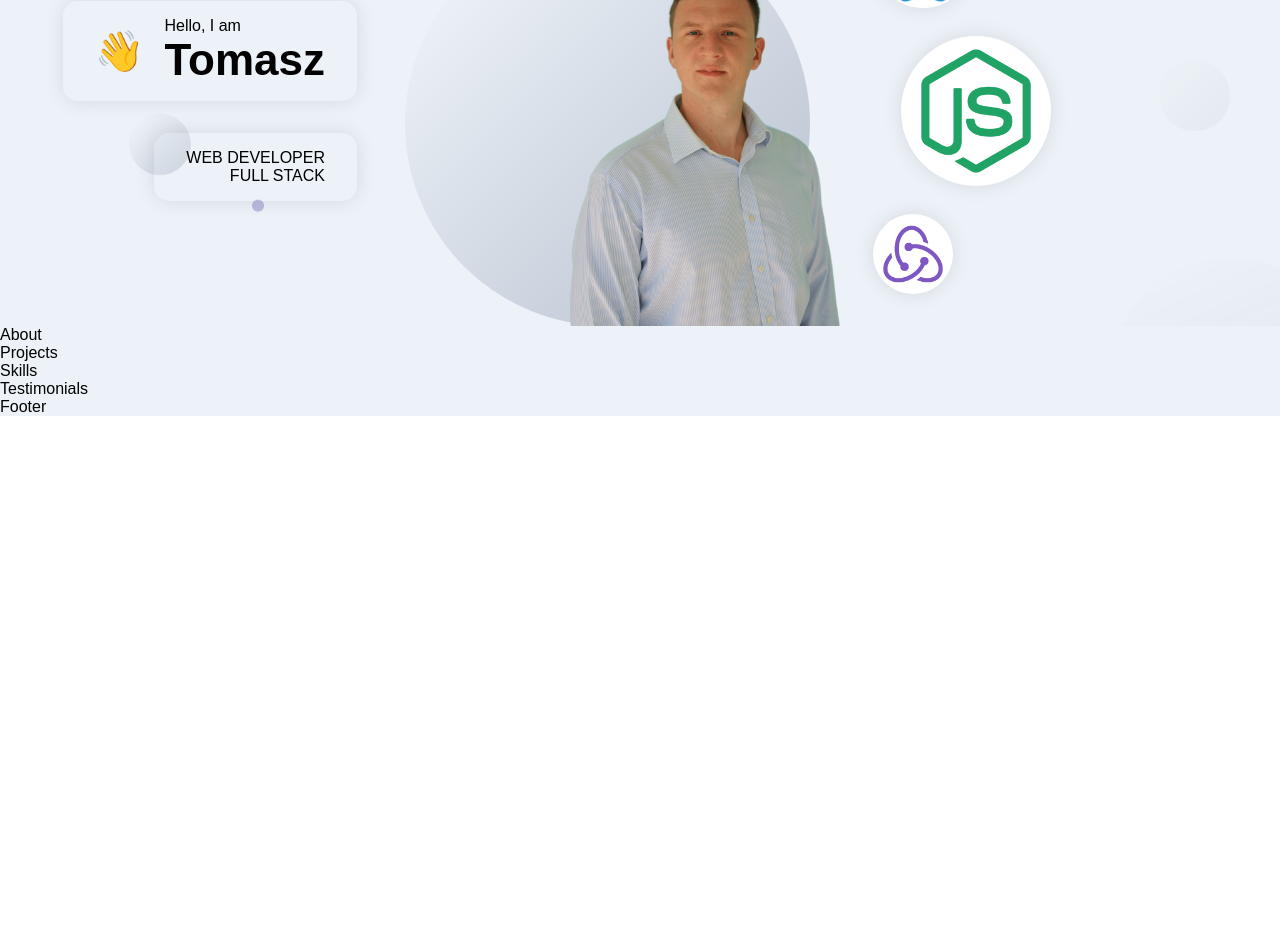
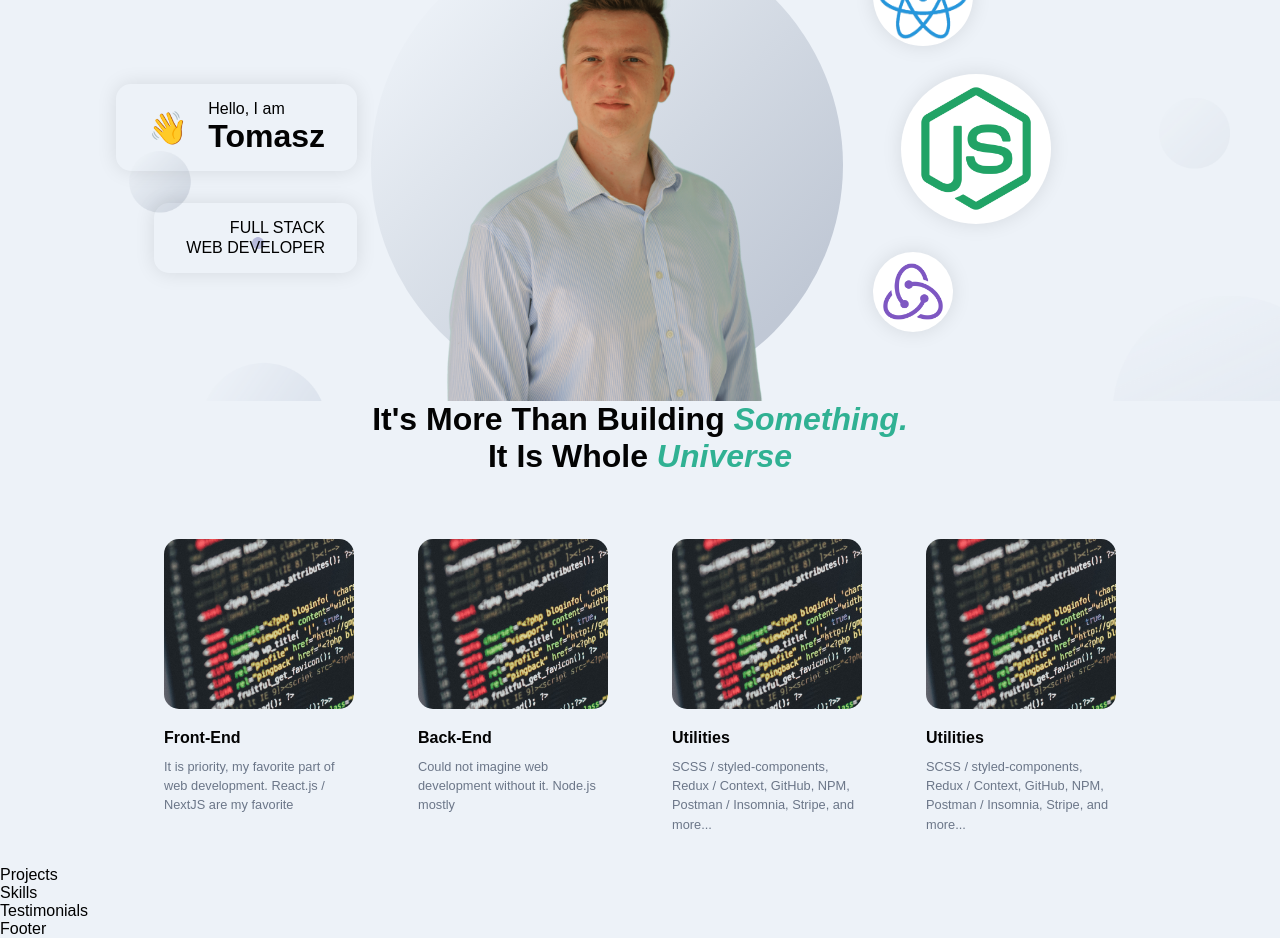
Before and after one commit to JiiXaa/skill-showcase, a React (Create React App) app: page / in a window 1280 px wide. Shown: the part 220-1158 px from the top of the page. Before the commit the page ends 800 px from the top, so only its background shows below. Built offline with nearby package versions, Linux system fonts and the light colour scheme.

Commit message:
about section

```diff
--- a/src/App.scss
+++ b/src/App.scss
@@ -51,13 +51,14 @@
 }
 
 .head-text {
-  font-size: 2.75rem;
+  font-size: 2rem;
   font-weight: 800;
   text-align: center;
   color: var(--black-color);
   text-transform: capitalize;
 
   span {
+    font-style: italic;
     color: var(--secondary-color);
   }
 
--- a/src/constants/images.js
+++ b/src/constants/images.js
@@ -5,4 +5,6 @@ import react from '../assets/react.png';
 import redux from '../assets/redux.png';
 import node from '../assets/node.png';
 
-export default { myLogo, profilePic, circle, react, redux, node };
+import about01 from '../assets/about01.jpg';
+
+export default { myLogo, profilePic, circle, react, redux, node, about01 };
--- a/src/container/About/About.js
+++ b/src/container/About/About.js
@@ -1,8 +1,67 @@
-import React from 'react';
+import React, { useState, useEffect } from 'react';
+import { motion } from 'framer-motion';
+
 import './About.scss';
+import { images } from '../../constants';
+
+const aboutInfoEl = [
+  {
+    title: 'Front-End',
+    description:
+      'It is priority, my favorite part of web development. React.js / NextJS are my favorite',
+    imgUrl: images.about01,
+  },
+  {
+    title: 'Back-End',
+    description: 'Could not imagine web development without it. Node.js mostly',
+    imgUrl: images.about01,
+  },
+  {
+    title: 'Utilities',
+    description:
+      'SCSS / styled-components, Redux / Context, GitHub, NPM, Postman / Insomnia, Stripe, and more...',
+    imgUrl: images.about01,
+  },
+  {
+    title: 'Utilities',
+    description:
+      'SCSS / styled-components, Redux / Context, GitHub, NPM, Postman / Insomnia, Stripe, and more...',
+    imgUrl: images.about01,
+  },
+];
 
 function About() {
-  return <div>About</div>;
+  return (
+    <>
+      <h2 className='head-text'>
+        It's more than building
+        <span> Something.</span>
+        <br />
+        It is whole
+        <span> Universe</span>
+      </h2>
+
+      <div className='app__profiles'>
+        {aboutInfoEl.map((about, i) => (
+          <motion.div
+            whileInView={{ opacity: 1 }}
+            whileHover={{ scale: 1.1 }}
+            transition={{ duration: 0.5, type: 'tween' }}
+            className='app__profile-item'
+            key={about.title + i}
+          >
+            <img src={about.imgUrl} alt={about.title} />
+            <h2 className='bold-text' style={{ marginTop: 20 }}>
+              {about.title}
+            </h2>
+            <p className='p-text' style={{ marginTop: 10 }}>
+              {about.description}
+            </p>
+          </motion.div>
+        ))}
+      </div>
+    </>
+  );
 }
 
 export default About;
--- a/src/container/About/About.scss
+++ b/src/container/About/About.scss
@@ -0,0 +1,38 @@
+.app__about {
+  flex: 1;
+  width: 100%;
+  flex-direction: column;
+}
+
+.app__profiles {
+  display: flex;
+  justify-content: center;
+  align-items: flex-start;
+  flex-wrap: wrap;
+  margin-top: 2rem;
+}
+
+.app__profile-item {
+  width: 190px;
+  display: flex;
+  justify-content: flex-start;
+  align-items: flex-start;
+  flex-direction: column;
+  margin: 2rem;
+
+  img {
+    width: 100%;
+    height: 170px;
+    border-radius: 15px;
+    object-fit: cover;
+  }
+
+  @media screen and (min-width: 2000px) {
+    width: 370px;
+    margin: 2rem 4rem;
+    img {
+      width: 100%;
+      height: 320px;
+    }
+  }
+}
--- a/src/container/Header/Header.js
+++ b/src/container/Header/Header.js
@@ -33,8 +33,8 @@ function Header() {
           </div>
 
           <div className='tag-cmp app__flex'>
-            <p>Web Developer</p>
-            <p>Full Stack</p>
+            <p> Full Stack</p>
+            <p style={{ paddingTop: 2 }}>Web Developer</p>
           </div>
         </div>
       </motion.div>
--- a/src/container/Header/Header.scss
+++ b/src/container/Header/Header.scss
@@ -17,7 +17,8 @@
 .app__header {
   flex: 1;
   width: 100%;
-  height: 100%;
+  // height: 100vh;
+  // min-height: 100%;
   flex-direction: row;
 
   padding: 6rem 2rem 0;
@@ -30,12 +31,12 @@
   // tablet-like screens
   @media screen and (max-width: 1200px) {
     flex-direction: column;
-    padding-top: 8rem;
+    padding-top: 3rem;
   }
 
   // mobile screens
   @media screen and (max-width: 500px) {
-    padding: 9rem 1rem 2rem;
+    padding: 3rem 1rem 0rem;
   }
 }
 
@@ -59,6 +60,7 @@
   justify-content: flex-end;
   align-items: flex-end;
   flex-direction: column;
+  margin-top: 5rem;
 
   .badge-cmp,
   .tag-cmp {
@@ -80,10 +82,14 @@
       text-transform: uppercase;
       text-align: right;
     }
+
+    @media screen and (max-width: 500px) {
+      margin-top: 1rem;
+    }
   }
 
   span {
-    font-size: 2.5rem;
+    font-size: 2rem;
 
     @media screen and (min-width: 2000px) {
       font-size: 5rem;
@@ -93,6 +99,11 @@
   @media screen and (max-width: 1200px) {
     justify-content: flex-start;
     align-items: flex-start;
+  }
+
+  @media screen and (max-width: 500px) {
+    justify-content: flex-end;
+    align-items: flex-end;
   }
 }
 
@@ -165,20 +176,38 @@
       margin: 1rem;
     }
   }
+
+  @media screen and (max-width: 500px) {
+    // margin-top: -6rem;
+
+    div:nth-child(1) {
+      width: 60px;
+      height: 60px;
+    }
+
+    div:nth-child(2) {
+      margin: 1.75rem;
+      width: 100px;
+      height: 100px;
+    }
+
+    div:nth-child(3) {
+      width: 80px;
+      height: 80px;
+    }
+  }
 }
 
 .app__header-img {
-  //   top: -12rem;
-  //   left: 3rem;
   display: flex;
-  justify-content: flex-end;
-  align-items: flex-end;
+  justify-content: center;
+  align-items: center;
   position: relative;
   flex: 1;
   height: 100%;
 
   img {
-    width: 60%;
+    width: 70%;
     object-fit: contain;
     z-index: 1;
   }
@@ -196,4 +225,8 @@
   @media screen and (max-width: 1200px) {
     margin: 2rem 0;
   }
+
+  @media screen and (max-width: 500px) {
+    margin: 0;
+  }
 }
```
Also changed, not shown: src/assets/about01.jpg (added).
